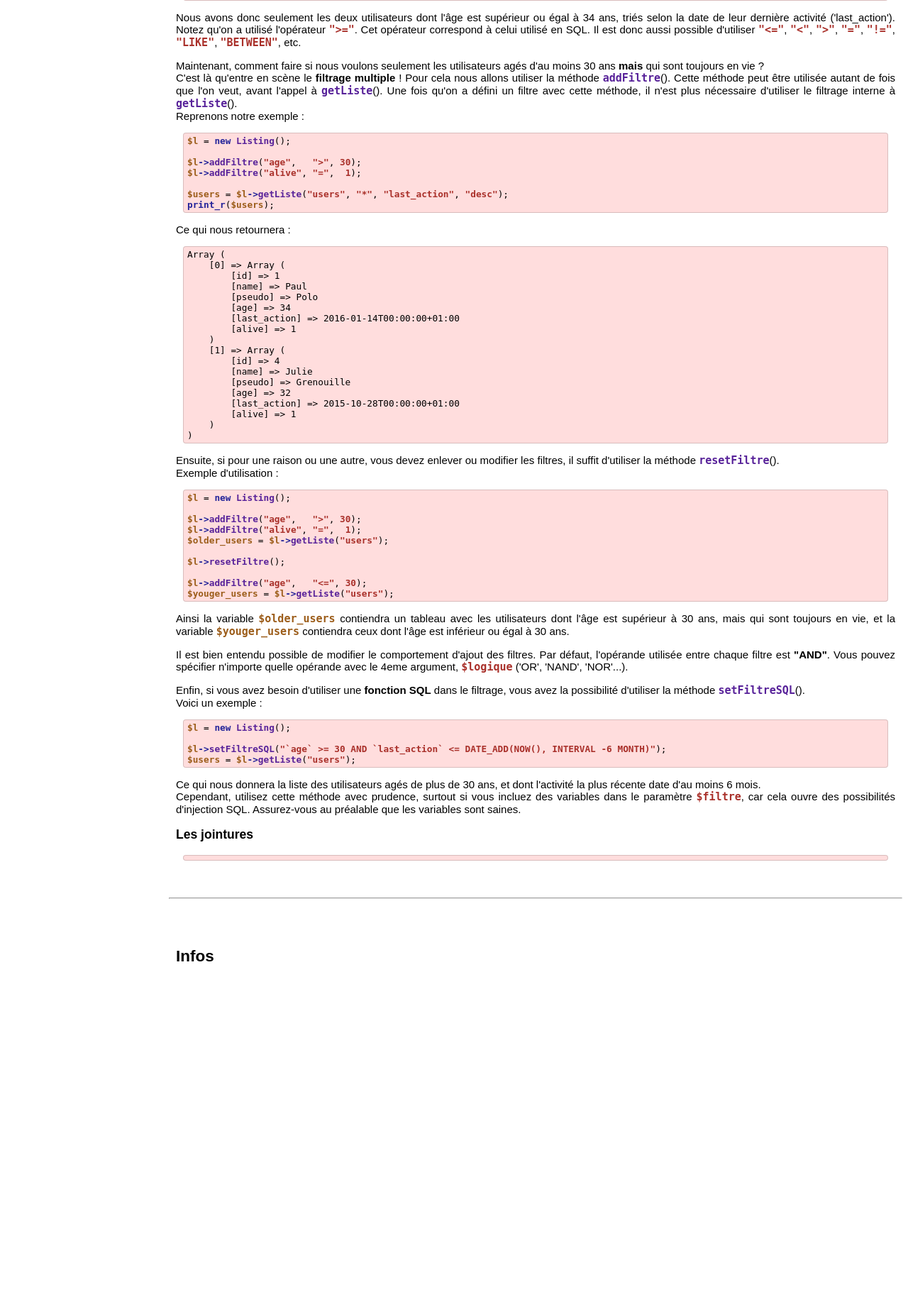
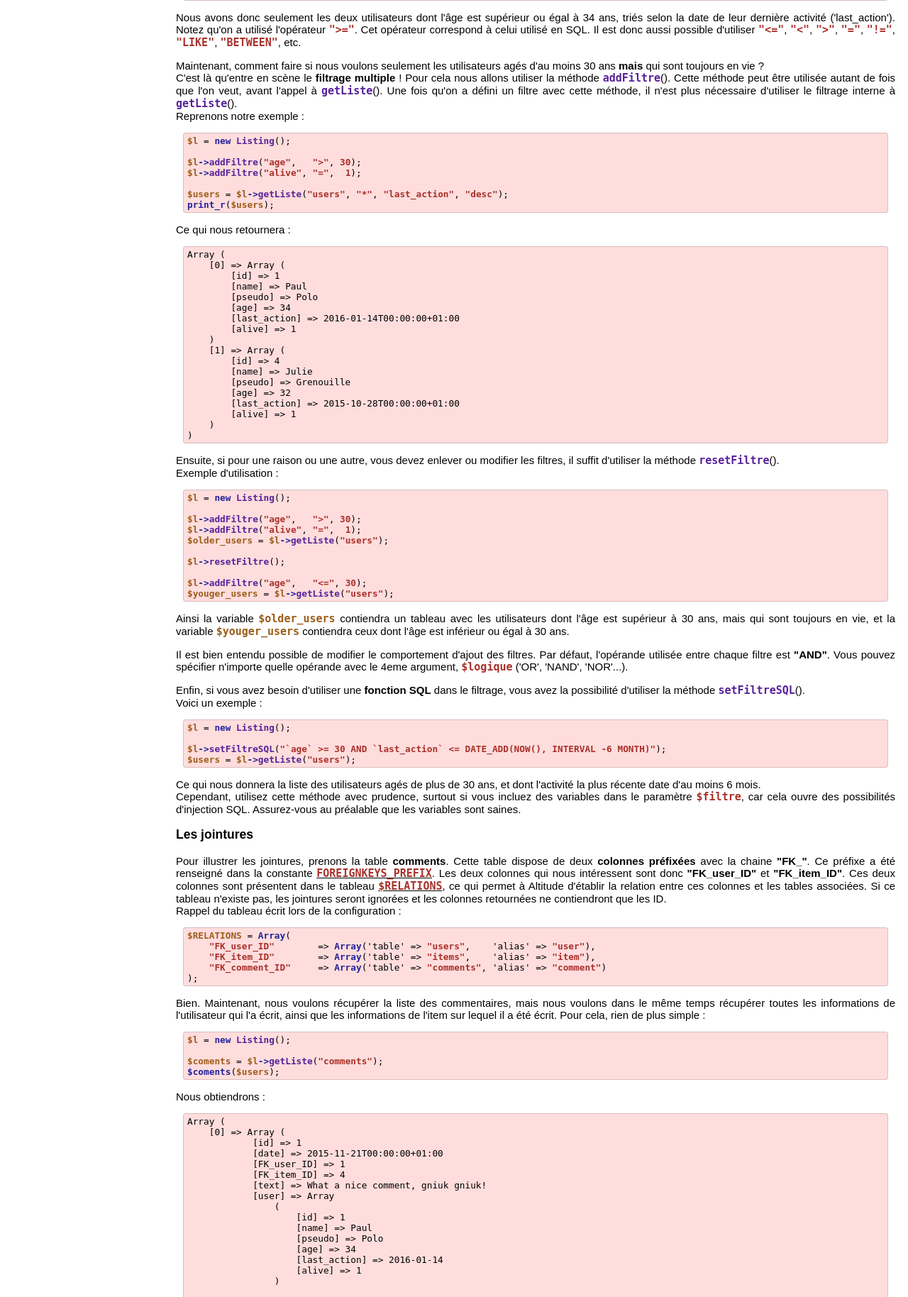
Before and after one commit to polosson/pdo-altitude-framework, a PHP site: page /examples/fr/index.php in a window 1280 px wide. Shown: the part 4292-6120 px from the top of the page at 71% size. Before the commit the page ends 5647 px from the top, so only its background shows below. Run offline with PHP 8.4, Linux system fonts and the light colour scheme.

Commit message:
Examples for class "Listing": done.

```diff
--- a/examples/fr/index.php
+++ b/examples/fr/index.php
@@ -56,9 +56,10 @@
 			</li>
 			<li><a href="#infos">Infos</a>
 				<ol>
-					<li><a href="#F1">Modifier une entrée</a></li>
-					<li><a href="#F2">Créer une entrée</a></li>
-					<li><a href="#F3">Ajout de colonnes</a></li>
+					<li><a href="#F1">Récupérer une entrée</a></li>
+					<li><a href="#F2">Modifier une entrée</a></li>
+					<li><a href="#F3">Créer une entrée</a></li>
+					<li><a href="#F4">Ajout de colonnes</a></li>
 				</ol>
 			</li>
 		</ol>
@@ -427,15 +428,67 @@
 			<article>
 				<a id="L4"></a>
 				<h3>Les jointures</h3>
+				<p>
+					Pour illustrer les jointures, prenons la table <b>comments</b>. Cette table dispose de deux <b>colonnes préfixées</b> avec la chaine <b>"FK_"</b>. Ce préfixe
+					a été renseigné dans la constante <a href="#I2"><span class="argument">FOREIGNKEYS_PREFIX</span></a>. Les deux colonnes qui nous intéressent sont donc
+					<b>"FK_user_ID"</b> et <b>"FK_item_ID"</b>. Ces deux colonnes sont présentent dans le tableau <a href="#I2"><span class="argument">$RELATIONS</span></a>,
+					ce qui permet à Altitude d'établir la relation entre ces colonnes et les tables associées. Si ce tableau n'existe pas, les jointures seront ignorées
+					et les colonnes retournées ne contiendront que les ID.<br />
+					Rappel du tableau écrit lors de la configuration :
+				</p>
+				<pre><span class="var">$RELATIONS</span> = <span class="operator">Array</span>(
+    <span class="argument">"FK_user_ID"</span>	=> <span class="operator">Array</span>('table' => <span class="argument">"users"</span>,	'alias' => <span class="argument">"user"</span>),
+    <span class="argument">"FK_item_ID"</span>	=> <span class="operator">Array</span>('table' => <span class="argument">"items"</span>,	'alias' => <span class="argument">"item"</span>),
+    <span class="argument">"FK_comment_ID"</span>	=> <span class="operator">Array</span>('table' => <span class="argument">"comments"</span>,	'alias' => <span class="argument">"comment"</span>)
+);</pre>
+				<p>
+					Bien. Maintenant, nous voulons récupérer la liste des commentaires, mais nous voulons dans le même temps récupérer toutes les informations de l'utilisateur qui l'a écrit,
+					ainsi que les informations de l'item sur lequel il a été écrit. Pour cela, rien de plus simple :
+				</p>
+				<pre>
+<span class="var">$l</span> = <span class="operator">new</span> <span class="function">Listing</span>();
 
-				<pre><?php
-//					$l = new Listing();
-//					$l->setFiltreSQL("`last_action` <= DATE_ADD(NOW(), INTERVAL -6 MONTH)");
-//					$users = $l->getListe("users", "*", 'last_action', 'desc');
-//					print_r($users);
-				?></pre>
+<span class="var">$coments</span> = <span class="var">$l</span><span class="operator">-></span><span class="function">getListe</span>(<span class="argument">"comments"</span>);
+<span class="operator">$coments</span>(<span class="var">$users</span>);</pre>
+				<p>Nous obtiendrons :</p>
+				<pre>Array (
+    [0] => Array (
+            [id] => 1
+            [date] => 2015-11-21T00:00:00+01:00
+            [FK_user_ID] => 1
+            [FK_item_ID] => 4
+            [text] => What a nice comment, gniuk gniuk!
+            [user] => Array
+                (
+                    [id] => 1
+                    [name] => Paul
+                    [pseudo] => Polo
+                    [age] => 34
+                    [last_action] => 2016-01-14
+                    [alive] => 1
+                )
 
+            [item] => Array
+                (
+                    [id] => 4
+                    [ref] => itemNiuk
+                    [FK_user_ID] => 3
+                    [FK_comment_ID] => 1
+                    [date_creation] => 2015-01-14
+                    [content] => {"leski":"mow","gniuk":"gniuk"}
+                )
+        )
+    [1] => Array (...
+    [2] => Array (...
+    ... etc.</pre>
 				<p>
+					En gros, il n'y a rien à faire, les jointures sont automatiquement récupérées. Notez que les colonnes "FK_user_ID" et "FK_item_ID" sont
+					présentes, mais que le tableau contient deux lignes supplémentaires : <b>"user"</b>, et <b>"item"</b>. Ces noms de clés correspondent à
+					la valeur <span class="argument">"alias"</span> du tableau des correspondances <span class="argument">$RELATIONS</span>.
+				</p>
+				<p>
+					Si, pour une raison ou une autre, vous <b>ne souhaitez pas</b> récupérer les jointures, il suffit de mettre le paramètre
+					<span class="argument">$withFK</span> (9eme position) à <b>FALSE</b>.
 				</p>
 			</article>
 		</section>
```
